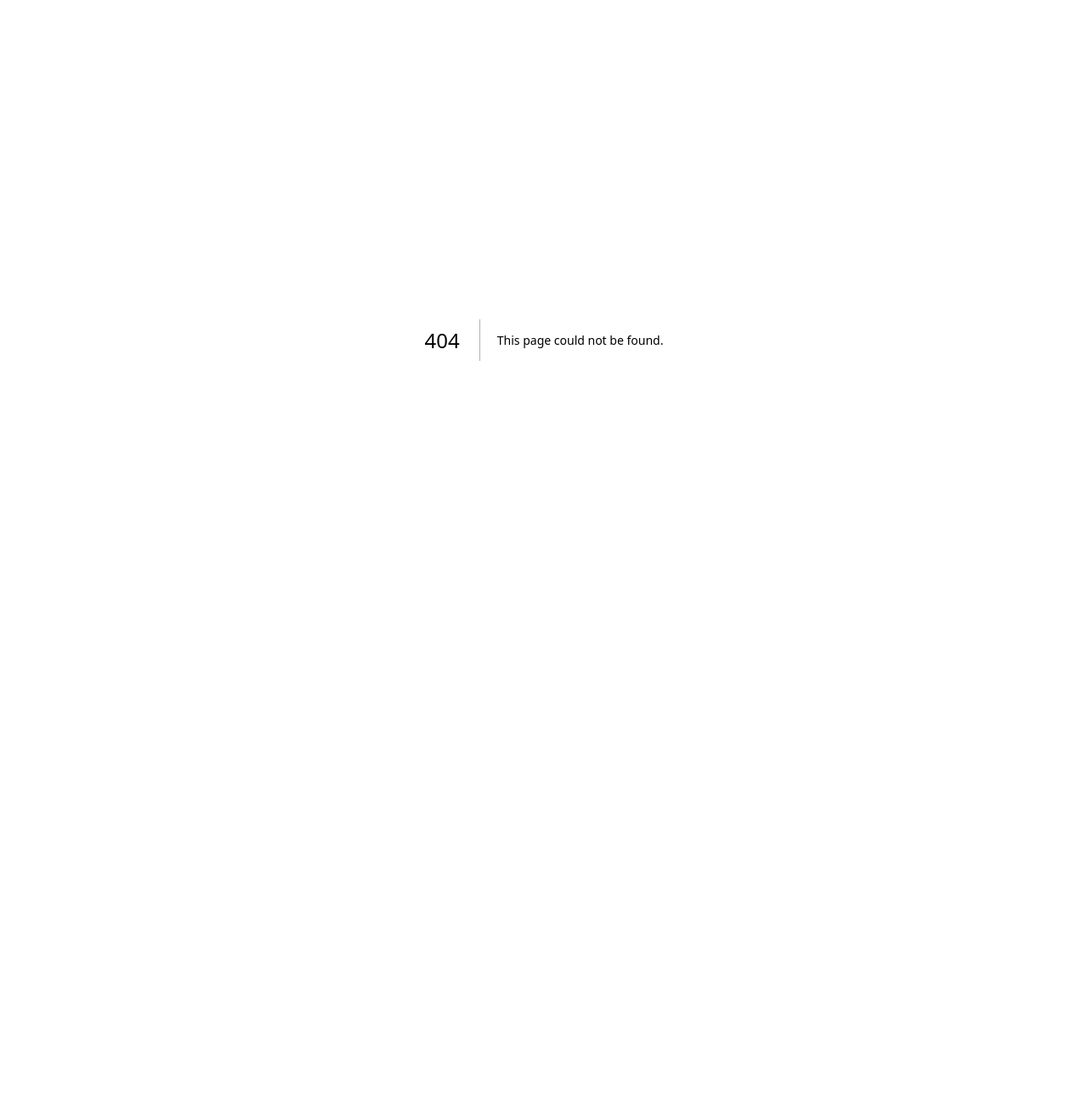
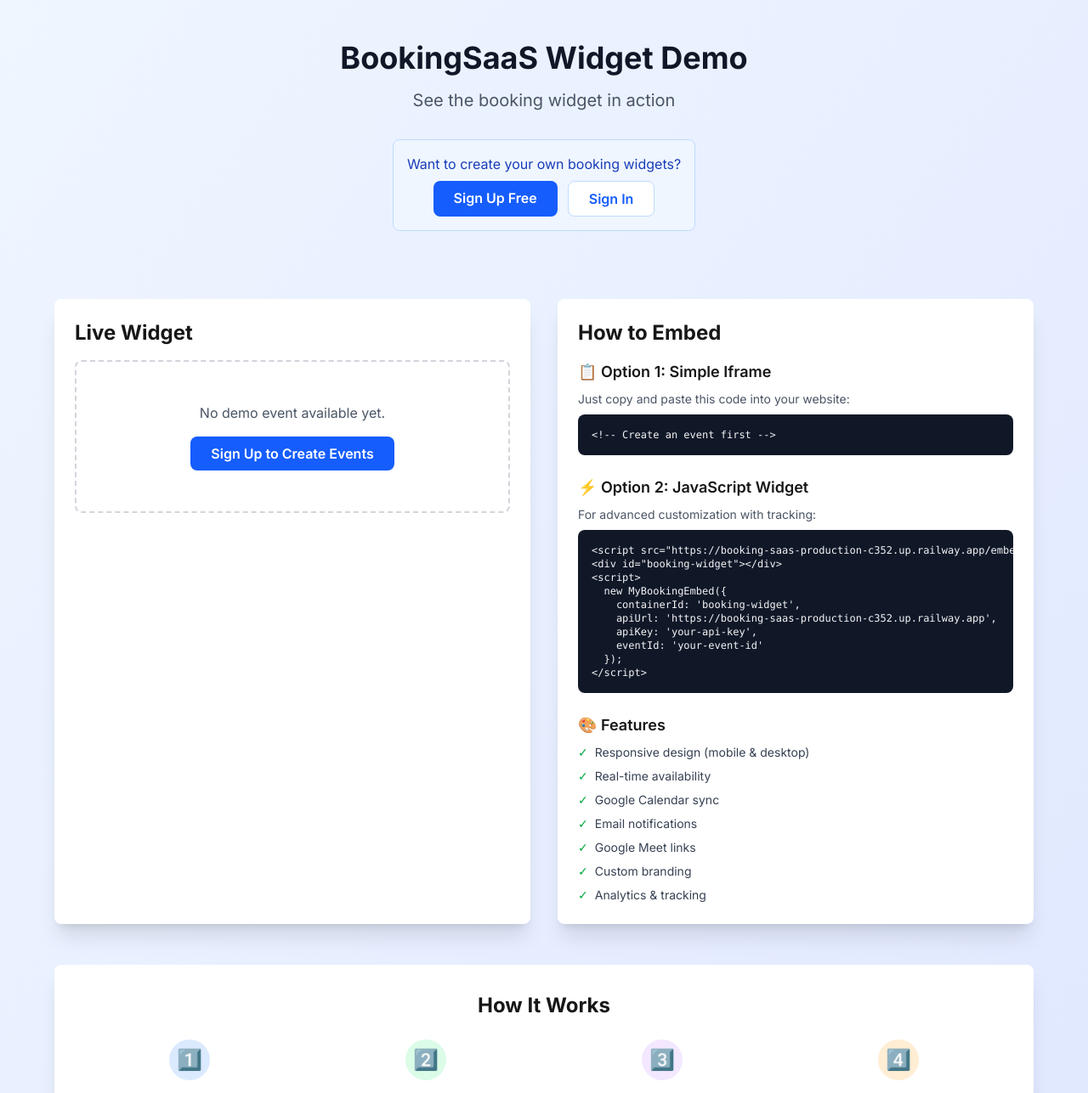
Before and after one commit to md20210/booking-saas, a Next.js app: page /demo in a window 1280 px wide. Before the commit this address had no page. Shown: the top 1287 px of the page at 85% size. Before the commit the page ends 800 px from the top, so only its background shows below. Built offline with nearby package versions, Linux system fonts and the light colour scheme; no server answers; the database is empty.

Commit message:
feat: add live widget demo page at /demo

```diff
--- /dev/null
+++ b/app/demo/page.tsx
@@ -0,0 +1,237 @@
+import { getServerSession } from 'next-auth'
+import { authOptions } from '@/lib/auth'
+import { prisma } from '@/lib/db'
+import Link from 'next/link'
+
+export default async function DemoPage() {
+  const session = await getServerSession(authOptions)
+
+  // Get first public event to demo
+  const publicEvent = await prisma.eventType.findFirst({
+    where: {
+      isActive: true,
+    },
+    select: {
+      id: true,
+      title: true,
+      slug: true,
+      description: true,
+      duration: true,
+      user: {
+        select: {
+          id: true,
+          name: true,
+          email: true,
+        },
+      },
+    },
+  })
+
+  return (
+    <div className="min-h-screen bg-gradient-to-br from-blue-50 to-indigo-100 dark:from-gray-900 dark:to-gray-800 py-12 px-4">
+      <div className="max-w-6xl mx-auto">
+        <div className="text-center mb-12">
+          <h1 className="text-4xl font-bold text-gray-900 dark:text-white mb-4">
+            BookingSaaS Widget Demo
+          </h1>
+          <p className="text-xl text-gray-600 dark:text-gray-300 mb-8">
+            See the booking widget in action
+          </p>
+
+          {!session && (
+            <div className="bg-blue-50 border border-blue-200 rounded-lg p-4 mb-8 inline-block">
+              <p className="text-blue-800 mb-2">
+                Want to create your own booking widgets?
+              </p>
+              <div className="flex gap-3 justify-center">
+                <Link
+                  href="/register"
+                  className="bg-blue-600 hover:bg-blue-700 text-white px-6 py-2 rounded-lg font-semibold transition-colors"
+                >
+                  Sign Up Free
+                </Link>
+                <Link
+                  href="/api/auth/signin"
+                  className="bg-white hover:bg-gray-50 text-blue-600 px-6 py-2 rounded-lg font-semibold border border-blue-200 transition-colors"
+                >
+                  Sign In
+                </Link>
+              </div>
+            </div>
+          )}
+        </div>
+
+        <div className="grid md:grid-cols-2 gap-8 mb-12">
+          {/* Widget Demo */}
+          <div className="bg-white rounded-lg shadow-xl p-6">
+            <h2 className="text-2xl font-bold mb-4">Live Widget</h2>
+            {publicEvent ? (
+              <div className="border rounded-lg overflow-hidden">
+                <iframe
+                  src={`/book/${publicEvent.slug}`}
+                  className="w-full h-[600px] border-0"
+                  title="Booking Widget Demo"
+                />
+              </div>
+            ) : (
+              <div className="border-2 border-dashed border-gray-300 rounded-lg p-12 text-center">
+                <p className="text-gray-600 mb-4">
+                  No demo event available yet.
+                </p>
+                {session ? (
+                  <Link
+                    href="/events/new"
+                    className="bg-blue-600 hover:bg-blue-700 text-white px-6 py-2 rounded-lg font-semibold inline-block transition-colors"
+                  >
+                    Create Your First Event
+                  </Link>
+                ) : (
+                  <Link
+                    href="/register"
+                    className="bg-blue-600 hover:bg-blue-700 text-white px-6 py-2 rounded-lg font-semibold inline-block transition-colors"
+                  >
+                    Sign Up to Create Events
+                  </Link>
+                )}
+              </div>
+            )}
+          </div>
+
+          {/* Embed Code */}
+          <div className="bg-white rounded-lg shadow-xl p-6">
+            <h2 className="text-2xl font-bold mb-4">How to Embed</h2>
+
+            <div className="space-y-6">
+              <div>
+                <h3 className="font-semibold mb-2 text-lg">📋 Option 1: Simple Iframe</h3>
+                <p className="text-sm text-gray-600 mb-2">
+                  Just copy and paste this code into your website:
+                </p>
+                <pre className="bg-gray-900 text-gray-100 p-4 rounded-lg overflow-x-auto text-xs">
+{publicEvent ? `<iframe
+  src="https://booking-saas-production-c352.up.railway.app/book/${publicEvent.slug}"
+  width="100%"
+  height="600"
+  frameborder="0"
+></iframe>` : '<!-- Create an event first -->'}
+                </pre>
+              </div>
+
+              <div>
+                <h3 className="font-semibold mb-2 text-lg">⚡ Option 2: JavaScript Widget</h3>
+                <p className="text-sm text-gray-600 mb-2">
+                  For advanced customization with tracking:
+                </p>
+                <pre className="bg-gray-900 text-gray-100 p-4 rounded-lg overflow-x-auto text-xs">
+{`<script src="https://booking-saas-production-c352.up.railway.app/embed.js"></script>
+<div id="booking-widget"></div>
+<script>
+  new MyBookingEmbed({
+    containerId: 'booking-widget',
+    apiUrl: 'https://booking-saas-production-c352.up.railway.app',
+    apiKey: 'your-api-key',
+    eventId: 'your-event-id'
+  });
+</script>`}
+                </pre>
+              </div>
+
+              <div>
+                <h3 className="font-semibold mb-2 text-lg">🎨 Features</h3>
+                <ul className="text-sm space-y-2 text-gray-700">
+                  <li className="flex items-start gap-2">
+                    <span className="text-green-600">✓</span>
+                    <span>Responsive design (mobile & desktop)</span>
+                  </li>
+                  <li className="flex items-start gap-2">
+                    <span className="text-green-600">✓</span>
+                    <span>Real-time availability</span>
+                  </li>
+                  <li className="flex items-start gap-2">
+                    <span className="text-green-600">✓</span>
+                    <span>Google Calendar sync</span>
+                  </li>
+                  <li className="flex items-start gap-2">
+                    <span className="text-green-600">✓</span>
+                    <span>Email notifications</span>
+                  </li>
+                  <li className="flex items-start gap-2">
+                    <span className="text-green-600">✓</span>
+                    <span>Google Meet links</span>
+                  </li>
+                  <li className="flex items-start gap-2">
+                    <span className="text-green-600">✓</span>
+                    <span>Custom branding</span>
+                  </li>
+                  <li className="flex items-start gap-2">
+                    <span className="text-green-600">✓</span>
+                    <span>Analytics & tracking</span>
+                  </li>
+                </ul>
+              </div>
+            </div>
+          </div>
+        </div>
+
+        {/* How it Works */}
+        <div className="bg-white rounded-lg shadow-xl p-8 mb-8">
+          <h2 className="text-2xl font-bold mb-6 text-center">How It Works</h2>
+          <div className="grid md:grid-cols-4 gap-6">
+            <div className="text-center">
+              <div className="w-12 h-12 bg-blue-100 rounded-full flex items-center justify-center mx-auto mb-3">
+                <span className="text-2xl">1️⃣</span>
+              </div>
+              <h3 className="font-semibold mb-2">Create Account</h3>
+              <p className="text-sm text-gray-600">
+                Sign up for free and set up your profile
+              </p>
+            </div>
+            <div className="text-center">
+              <div className="w-12 h-12 bg-green-100 rounded-full flex items-center justify-center mx-auto mb-3">
+                <span className="text-2xl">2️⃣</span>
+              </div>
+              <h3 className="font-semibold mb-2">Configure Event</h3>
+              <p className="text-sm text-gray-600">
+                Define your service, duration, and availability
+              </p>
+            </div>
+            <div className="text-center">
+              <div className="w-12 h-12 bg-purple-100 rounded-full flex items-center justify-center mx-auto mb-3">
+                <span className="text-2xl">3️⃣</span>
+              </div>
+              <h3 className="font-semibold mb-2">Embed Widget</h3>
+              <p className="text-sm text-gray-600">
+                Copy the code and paste it on your website
+              </p>
+            </div>
+            <div className="text-center">
+              <div className="w-12 h-12 bg-orange-100 rounded-full flex items-center justify-center mx-auto mb-3">
+                <span className="text-2xl">4️⃣</span>
+              </div>
+              <h3 className="font-semibold mb-2">Accept Bookings</h3>
+              <p className="text-sm text-gray-600">
+                Receive bookings and manage them in your dashboard
+              </p>
+            </div>
+          </div>
+        </div>
+
+        {/* CTA */}
+        {!session && (
+          <div className="text-center bg-gradient-to-r from-blue-600 to-indigo-600 rounded-lg shadow-xl p-8 text-white">
+            <h2 className="text-3xl font-bold mb-4">Ready to Get Started?</h2>
+            <p className="text-xl mb-6 opacity-90">
+              Create your first booking widget in under 5 minutes
+            </p>
+            <Link
+              href="/register"
+              className="bg-white hover:bg-gray-100 text-blue-600 px-8 py-3 rounded-lg font-bold text-lg inline-block transition-colors"
+            >
+              Start Free Trial
+            </Link>
+          </div>
+        )}
+      </div>
+    </div>
+  )
+}
```
